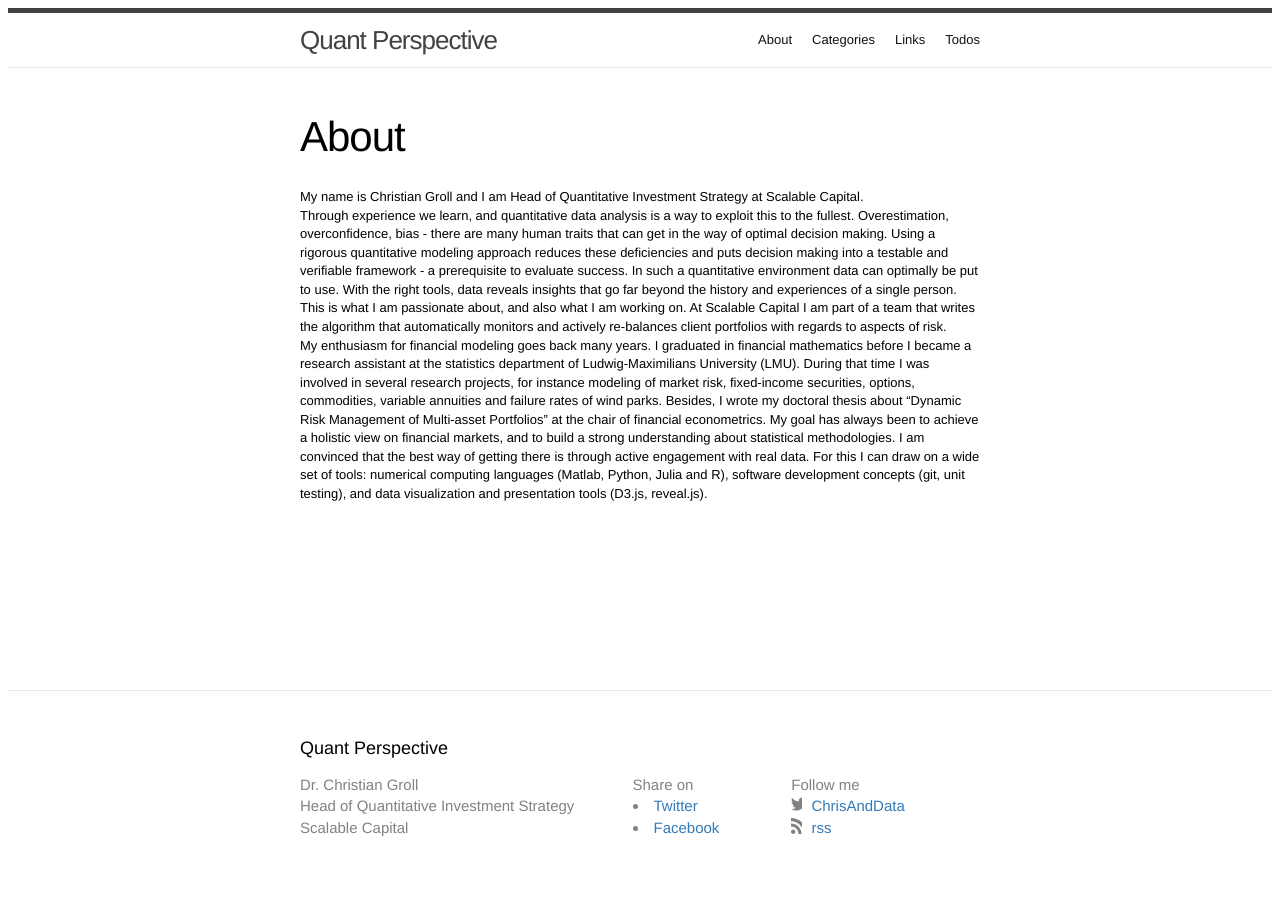
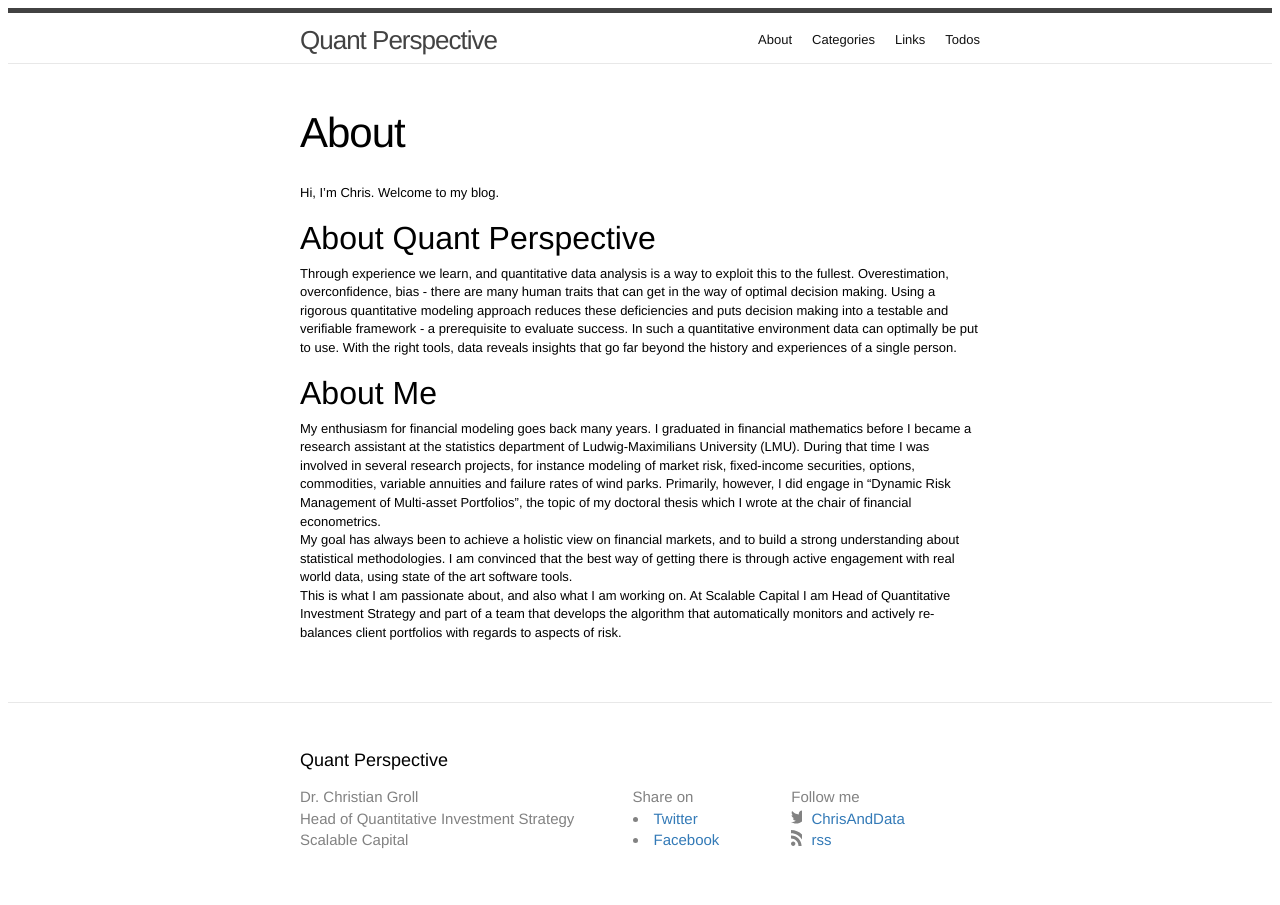
Before and after one commit to mffuser/mffuser.github.io, a Jekyll site: the page built from about.md, in a window 1280 px wide. Built offline with Jekyll 4.4.1, drawn with Linux system fonts in a browser that asks for light colours.

Commit message:
about proceeded

```diff
--- a/about.md
+++ b/about.md
@@ -4,8 +4,10 @@ title: About
 permalink: /about/
 ---
 
-My name is Christian Groll and I am Head of Quantitative Investment
-Strategy at Scalable Capital.
+Hi, I'm Chris. Welcome to my blog.
+
+
+## About Quant Perspective
 
 Through experience we learn, and quantitative data analysis is a way
 to exploit this to the fullest. Overestimation, overconfidence, bias -
@@ -17,10 +19,8 @@ a quantitative environment data can optimally be put to use. With the
 right tools, data reveals insights that go far beyond the history and
 experiences of a single person.
 
-This is what I am passionate about, and also what I am working on. At
-Scalable Capital I am part of a team that writes the algorithm that
-automatically monitors and actively re-balances client portfolios with
-regards to aspects of risk.
+
+## About Me
 
 My enthusiasm for financial modeling goes back many years. I graduated
 in financial mathematics before I became a research assistant at the
@@ -28,12 +28,20 @@ statistics department of Ludwig-Maximilians University (LMU). During
 that time I was involved in several research projects, for instance
 modeling of market risk, fixed-income securities, options,
 commodities, variable annuities and failure rates of wind parks.
-Besides, I wrote my doctoral thesis about "Dynamic Risk Management of
-Multi-asset Portfolios" at the chair of financial econometrics. My
-goal has always been to achieve a holistic view on financial markets,
-and to build a strong understanding about statistical methodologies. I
-am convinced that the best way of getting there is through active
-engagement with real data. For this I can draw on a wide set of tools:
-numerical computing languages (Matlab, Python, Julia and R), software
-development concepts (git, unit testing), and data visualization and
-presentation tools (D3.js, reveal.js).
+Primarily, however, I did engage in "Dynamic Risk Management of
+Multi-asset Portfolios", the topic of my doctoral thesis which I wrote
+at the chair of financial econometrics.
+
+
+My goal has always been to achieve a holistic view on financial
+markets, and to build a strong understanding about statistical
+methodologies. I am convinced that the best way of getting there is
+through active engagement with real world data, using state of the art
+software tools.
+
+
+This is what I am passionate about, and also what I am working on. At
+Scalable Capital I am Head of Quantitative Investment Strategy and
+part of a team that develops the algorithm that automatically monitors
+and actively re-balances client portfolios with regards to aspects of
+risk.
```
